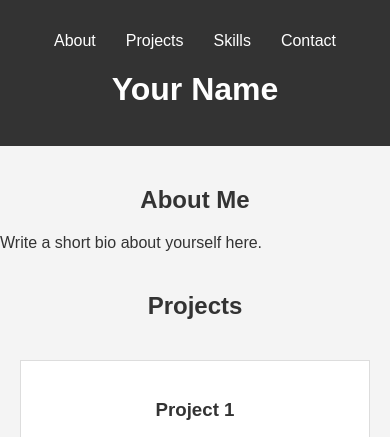
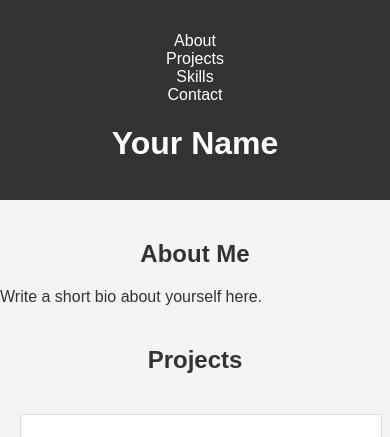
Before and after one commit to Emmanuel-254/portfolio, a plain HTML site: page index.html in a window 390 px wide. Shown: the top 437 px of the page. Drawn offline with Linux system fonts and the light colour scheme.

Commit message:
Refactor CSS styles for responsive layout

```diff
--- a/styling/main.css
+++ b/styling/main.css
@@ -61,3 +61,14 @@ button {
 button:hover {
 	background-color: #555;
 }
+
+@media (max-width: 768px) {
+	nav ul {
+		flex-direction: column;
+		text-align: center;
+	}
+
+	.project-grid {
+		grid-template-columns: 1fr;
+	}
+}
```
